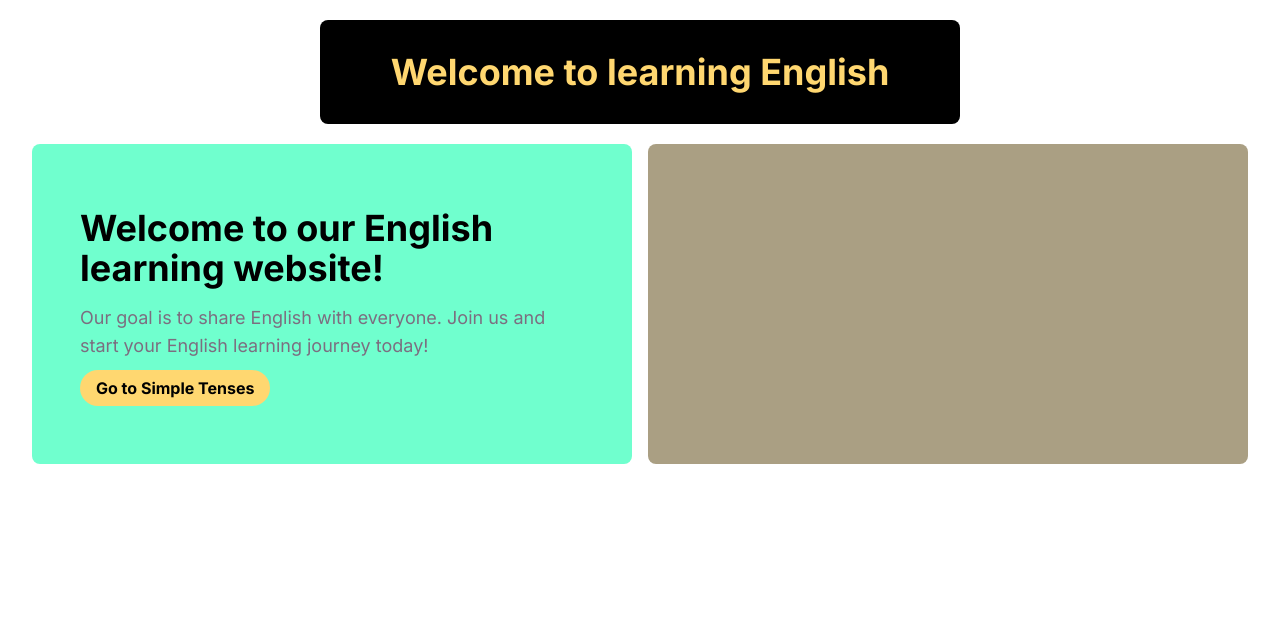
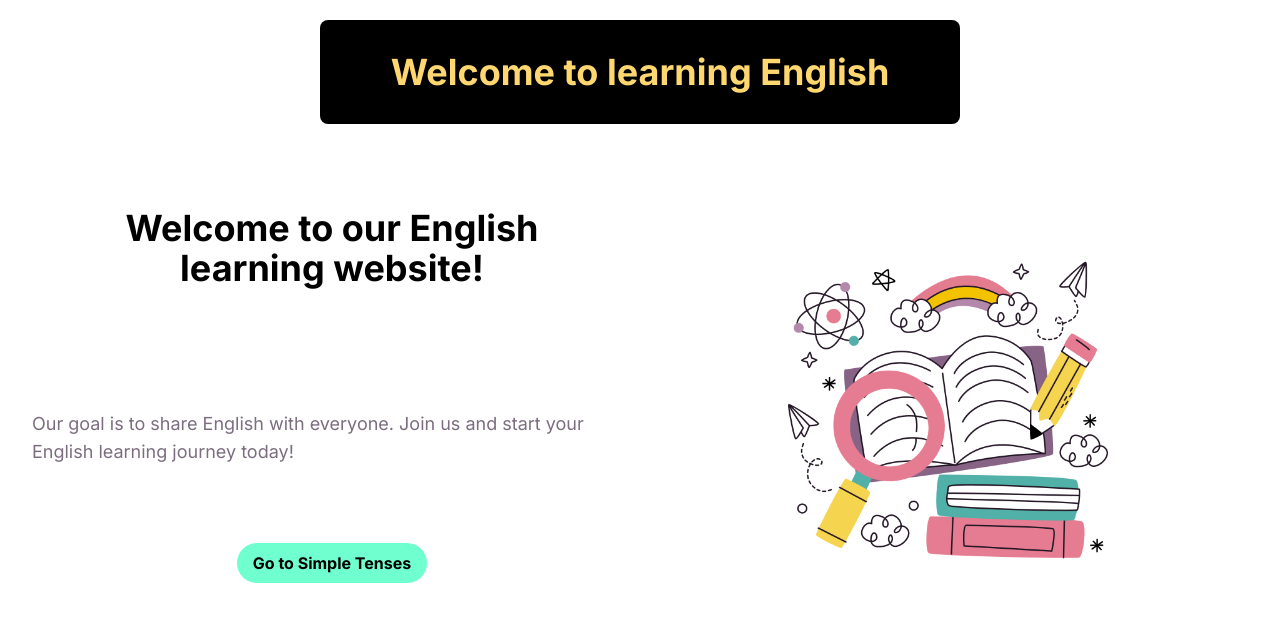
Before and after one commit to TobysNap/next-english-lessons, a Next.js app: page / in a window 1280 px wide. Shown: the top 622 px of the page. Built offline with nearby package versions, Linux system fonts and the light colour scheme.

Commit message:
ui changes

```diff
--- a/app/(root)/(routes)/page.tsx
+++ b/app/(root)/(routes)/page.tsx
@@ -1,30 +1,38 @@
+import Image from 'next/image';
 import Link from 'next/link';
+import heroImage from './hero.png';
 
 export default function Page() {
 	return (
-		<div className=" text-[#fff]">
-      <header className="rounded-lg bg-black mx-auto py-8 w-1/2 text-center my-5">
+		<div className="text-[#fff]">
+			<header className="rounded-lg bg-black py-8 mb-5 w-80 mx-auto text-center md:w-1/2 md:my-5">
 				<h1 className="text-4xl font-bold m-0 text-[#FFD770]">
 					Welcome to learning English
 				</h1>
 			</header>
-      <section className="grid grid-cols-1 md:grid-cols-2 gap-4 container mx-auto">
-				<div className="rounded-lg bg-[#70FFCE] py-8 md:py-16 px-6 md:px-12">
+			<section className="grid grid-cols-1 gap-4 container mx-auto md:grid-flow-col md:grid-rows-[repeat(2,_250px)] md:grid-cols-2">
+				<div className="rounded-lg text-center py-8 md:py-16 px-6 md:px-12 order-1">
 					<h2 className="text-4xl font-bold mb-4 text-[#000]">
 						Welcome to our English learning website!
 					</h2>
-					<p className="text-lg mb-4 text-[#7C6E80]">
+				</div>
+				<div className="order-3 md:order-2 grid">
+					<p className="text-lg mb-4 md:mb-0 text-[#7C6E80]">
 						Our goal is to share English with everyone. Join us and start your
 						English learning journey today!
 					</p>
 					<Link
 						href="/tenses"
-						className="bg-[#FFD770] hover:bg-[#E570FF] text-[#000] font-bold py-2 px-4 rounded-full"
+						className="bg-[#70FFCE] hover:bg-[#FFD770] text-[#000] font-bold py-2 justify-self-center mb-auto px-4 rounded-full"
 					>
 						Go to Simple Tenses
 					</Link>
 				</div>
-				<div className="rounded-lg bg-[#AA9F83] py-8 md:py-16 px-6 md:px-12"></div>
+				<div className="order-2 md:order-3 md:row-span-3 md:grid md:place-items-center">
+					<figure className="w-80 h-80 my-auto relative">
+						<Image src="/hero.png" alt="Learning English Graphic" fill />
+					</figure>
+				</div>
 			</section>
 		</div>
 	);
```
Also changed, not shown: public/hero.png (added).
